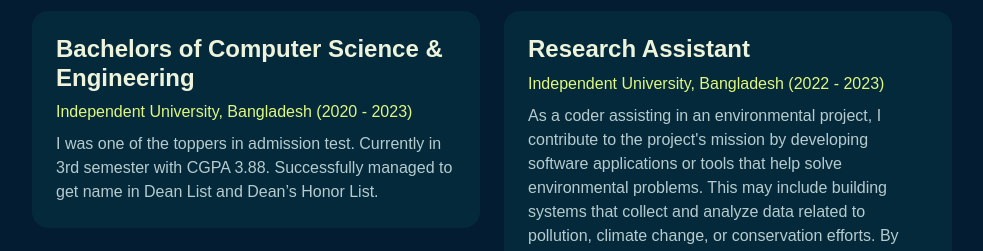
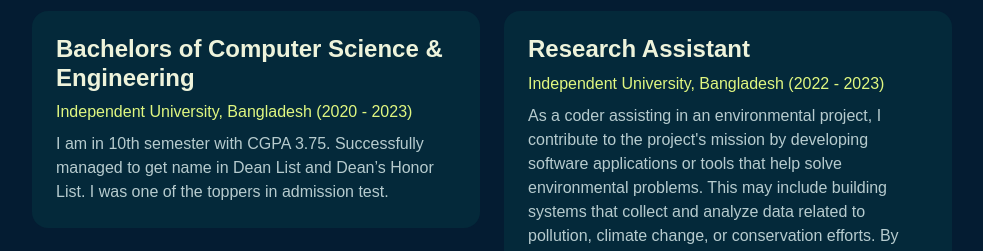
Before and after one commit to muhammadrefath/muhammadrefath.github.io, a plain HTML site: page index.html in a window 1280 px wide. Shown: the part 2780-3031 px from the top of the page, without its empty margins (268-1251 px from the left). Drawn offline with Linux system fonts and the light colour scheme; a web font is replaced by a local one.

Commit message:
iub data change

```diff
--- a/index.html
+++ b/index.html
@@ -215,9 +215,8 @@
                       (2020 - 2023)
                     </p>
                     <p class="mb-0">
-                      I was one of the toppers in admission test. Currently in
-                      3rd semester with CGPA 3.88. Successfully managed to get
-                      name in Dean List and Dean’s Honor List.
+                      I am in 10th semester with CGPA 3.75. Successfully managed to get
+                      name in Dean List and Dean’s Honor List. I was one of the toppers in admission test.
                     </p>
                   </div>
                 </div>
```
